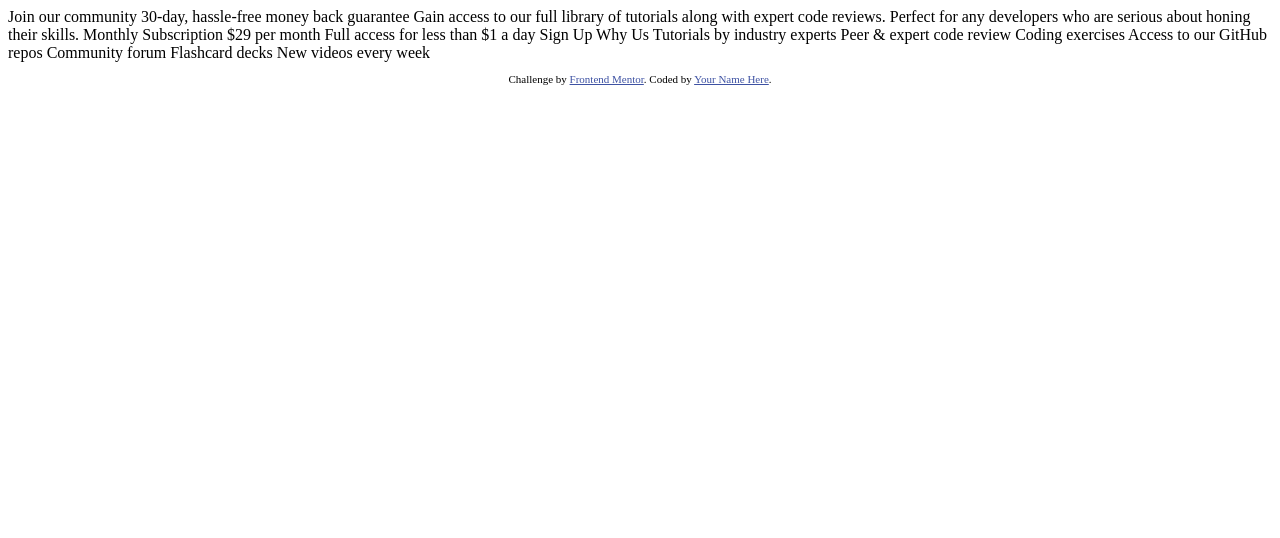
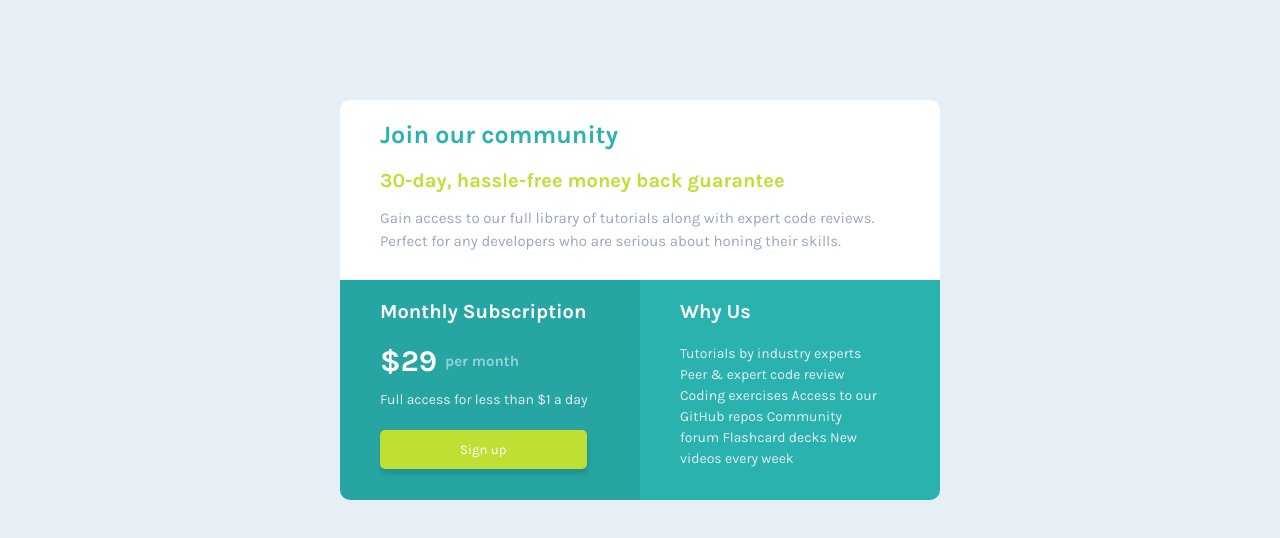
Before and after one commit to Deamon120/Single-price-grid-component-challenge-hub, a plain HTML site: page index.html in a window 1280 px wide. Drawn offline with Linux system fonts and the light colour scheme.

Commit message:
first change files

```diff
--- a/index.html
+++ b/index.html
@@ -5,46 +5,51 @@
   <meta name="viewport" content="width=device-width, initial-scale=1.0"> <!-- displays site properly based on user's device -->
 
   <link rel="icon" type="image/png" sizes="32x32" href="./images/favicon-32x32.png">
+  <link rel="stylesheet" href="style.css">
+
+  <link rel="preconnect" href="https://fonts.googleapis.com">
+  <link rel="preconnect" href="https://fonts.gstatic.com" crossorigin>
+  <link href="https://fonts.googleapis.com/css2?family=Karla:wght@400;700&display=swap" rel="stylesheet">
 
   <title>Frontend Mentor | Single Price Grid Component</title>
 
-  <!-- Feel free to remove these styles or customise in your own stylesheet 👍 -->
-  <style>
-    .attribution { font-size: 11px; text-align: center; }
-    .attribution a { color: hsl(228, 45%, 44%); }
-  </style>
+
+
 </head>
 <body>
-  Join our community
+  <main>
+    <div class="header">
+      <h1>Join our community</h1>
 
-  30-day, hassle-free money back guarantee
+      <h2>30-day, hassle-free money back guarantee</h2>
 
-  Gain access to our full library of tutorials along with expert code reviews.
-  Perfect for any developers who are serious about honing their skills.
+      <p>Gain access to our full library of tutorials along with expert code reviews.
+      Perfect for any developers who are serious about honing their skills.</p>
+    </div>
 
-  Monthly Subscription
+    <div class="sign-up">
+      <h3>Monthly Subscription</h3>
 
-  &dollar;29 per month
+      <h4>&dollar;29 <strong>per month</strong></h4>
 
-  Full access for less than &dollar;1 a day
+      <p class="sub">Full access for less than &dollar;1 a day</p>
 
-  Sign Up
+      <button type="button" name="button">Sign up</button>
+    </div>
 
-  Why Us
+    <div class="text">
+      <h3>Why Us</h3>
 
-  Tutorials by industry experts
-  Peer &amp; expert code review
-  Coding exercises
-  Access to our GitHub repos
-  Community forum
-  Flashcard decks
-  New videos every week
+      <p class="sub2">Tutorials by industry experts
+      Peer &amp; expert code review
+      Coding exercises
+      Access to our GitHub repos
+      Community forum
+      Flashcard decks
+      New videos every week</p>
+    </div>
+</main>
 
-  <footer>
-    <p class="attribution">
-      Challenge by <a href="https://www.frontendmentor.io?ref=challenge" target="_blank">Frontend Mentor</a>.
-      Coded by <a href="#">Your Name Here</a>.
-    </p>
-  </footer>
+
 </body>
 </html>
--- /dev/null
+++ b/style.css
@@ -0,0 +1,114 @@
+body {
+  background-color: hsl(204, 43%, 93%);
+  display: flex;
+  justify-content: center;
+  margin-top: 100px;
+}
+
+main {
+  width: 600px;
+  height: 400px;
+  position: relative;
+  border-radius: 15px;
+}
+
+.header {
+  position: absolute;
+  background-color: white;
+  width: 600px;
+  height: 180px;
+  top: 0px;
+  left: 0px;
+  border-top-left-radius: 10px;
+  border-top-right-radius: 10px;
+}
+
+.sign-up {
+  position: absolute;
+  background-color: hsl(179, 62%, 40%);
+  width: 300px;
+  height: 220px;
+  top: 180px;
+  left: 0px;
+  border-bottom-left-radius: 10px;
+}
+
+.text {
+  position: absolute;
+  background-color: hsl(179, 62%, 43%);
+  width: 300px;
+  height: 220px;
+  top: 180px;
+  left: 300px;
+  border-bottom-right-radius: 10px;
+}
+
+h1 {
+  color: hsl(179, 62%, 43%);
+  margin: 20px 30px 20px 40px;
+  font-family: 'Karla', sans-serif;
+  font-size: 25px;
+}
+
+h2 {
+  color: hsl(71, 73%, 54%);
+  margin: 20px 30px 20px 40px;
+  font-family: 'Karla', sans-serif;
+  font-size: 20px;
+  margin-bottom: -5px;
+}
+
+h3 {
+  margin: 20px 30px 20px 40px;
+  font-family: 'Karla', sans-serif;
+  font-size: 20px;
+  color: white;
+}
+h4 {
+  margin: 20px 30px 20px 40px;
+  font-family: 'Karla', sans-serif;
+  font-size: 30px;
+  color: white;
+  margin-bottom: -10px;
+}
+
+p {
+  color: hsl(218, 22%, 67%);
+  margin: 20px 40px 20px 40px;
+  font-family: 'Karla', sans-serif;
+  font-size: 15px;
+  line-height: 1.5;
+}
+
+strong {
+  font-size: 15px;
+  position: absolute;
+  top: 72px;
+  left: 105px;
+  color: hsl(180, 43%, 70%);
+
+}
+.sub {
+  color: hsl(204, 43%, 93%);
+  margin: 20px 50px 20px 40px;
+  font-family: 'Karla', sans-serif;
+  font-size: 14px;
+}
+.sub2 {
+  color: hsl(204, 43%, 93%);
+  margin: 20px 60px 20px 40px;
+  font-family: 'Karla', sans-serif;
+  font-size: 14px;
+}
+button {
+  padding: 12px 80px;
+  position: absolute;
+  left: 40px;
+  border: none;
+  background-color: hsl(71, 73%, 54%);
+  font-family: 'Karla', sans-serif;
+  color: white;
+  border-radius: 5px;
+  box-shadow: 1px 5px 5px hsl(179, 62%, 35%);
+  cursor: pointer;
+}
```
